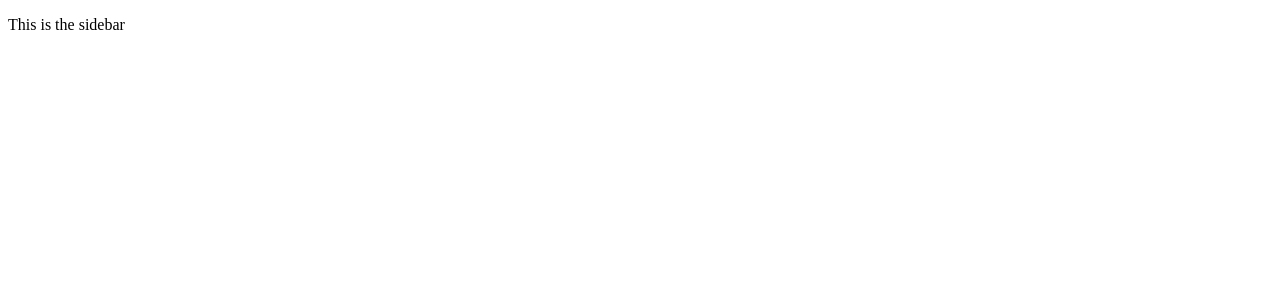
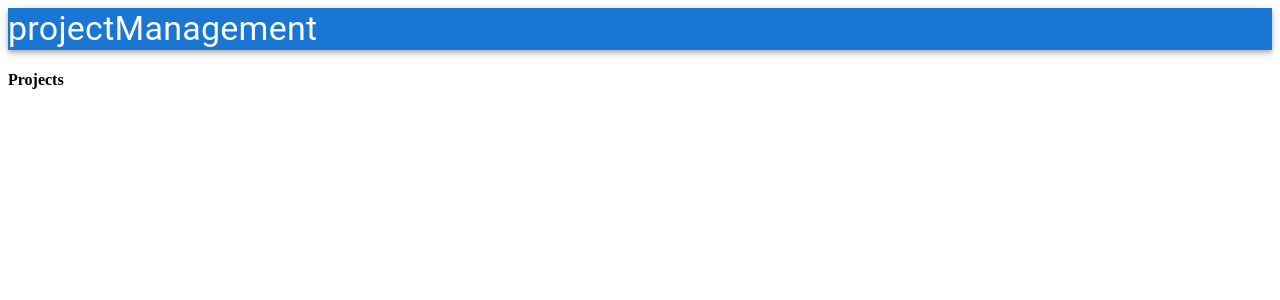
Before and after one commit to AdahMilly/user_mssql, a React (Create React App) app in the folder frontend/: page / in a window 1280 px wide. Shown: the top 300 px of the page. Built offline with nearby package versions, Linux system fonts and the light colour scheme.

Commit message:
add navigation bar

```diff
--- a/frontend/src/App.js
+++ b/frontend/src/App.js
@@ -1,12 +1,23 @@
-import React from "react"
-import SideBar from "./components/SideBar/SideBar";
+import React from 'react';
+import { BrowserRouter, Route, Switch } from 'react-router-dom';
 
-function App() {
+import NavBar from './components/NavBar/NavBar';
+import SignIn from './components/auth/SignIn';
+import SignUp from './components/auth/SignUp';
+import Projects from './components/pages/Projects';
+import SideBar from './components/SideBar/SideBar';
+
+const App = () => {
   return (
-    <div>
-      <SideBar />
-    </div>
+    <>
+      <BrowserRouter>
+        {<NavBar />}
+        <Route path="/signin" component={SignIn} />
+        <Route path="/signup" component={SignUp} />
+        <Route path="/" exact component={Projects} />
+      </BrowserRouter>
+    </>
   );
-}
+};
 
 export default App;
--- a/frontend/src/components/NavBar/NavBar.jsx
+++ b/frontend/src/components/NavBar/NavBar.jsx
@@ -1,7 +1,28 @@
+import React from "react";
+import { Link } from "react-router-dom";
+
+import { AppBar, Typography, Toolbar, Button } from "@mui/material";
+import { makeStyles } from "@mui/styles";
+
+const useStyles = makeStyles({
+  linkStyle: {
+    color: '#fafafa',
+    textDecoration:'none'
+  },
+});
+
 const NavBar = () => {
+
+    const classes = useStyles()
     return (
         <>
-            <p>This the navbar</p>
+            <AppBar position="static">
+                <Typography variant="h4">
+                    <Link className={ classes.linkStyle} to="/">
+                        projectManagement
+                    </Link>
+                </Typography>
+            </AppBar>
         </>
      );
 }
--- /dev/null
+++ b/frontend/src/components/pages/Projects.jsx
@@ -0,0 +1,11 @@
+import React from 'react'
+
+const Projects = () => {
+    return (
+        <div>
+            <h4>Projects</h4>
+        </div>
+    )
+}
+
+export default Projects
--- a/frontend/src/index.js
+++ b/frontend/src/index.js
@@ -3,12 +3,7 @@ import ReactDOM from 'react-dom';
 import App from './App';
 import reportWebVitals from './reportWebVitals';
 
-ReactDOM.render(
-  <React.StrictMode>
-    <App />
-  </React.StrictMode>,
-  document.getElementById('root')
-);
+ReactDOM.render(<App />, document.getElementById('root'));
 
 // If you want to start measuring performance in your app, pass a function
 // to log results (for example: reportWebVitals(console.log))
```
Also changed, not shown: frontend/package.json (+5 -2 lines), 2 other files (tests, documents, lock files or other folders).
